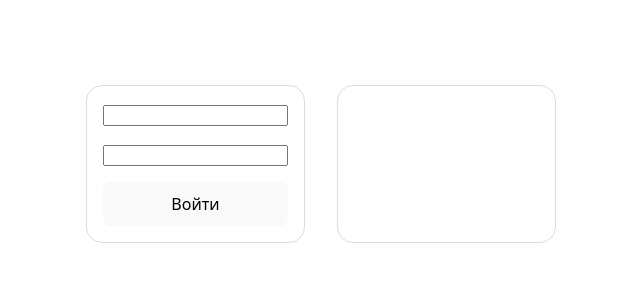
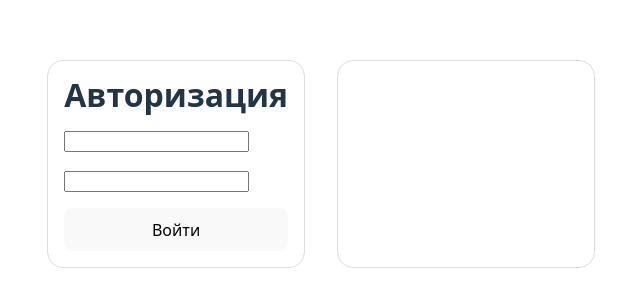
Before and after one commit to tatiana-dk/result-pro-react2, a React (Vite) app: page / in a window 1280 px wide. Shown: the part 236-542 px from the top of the page, without its empty margins (319-959 px from the left). Built offline with nearby package versions, Linux system fonts and the light colour scheme.

Commit message:
feat: add h2

```diff
--- a/src/form/Signin.tsx
+++ b/src/form/Signin.tsx
@@ -1,5 +1,7 @@
 export function Signin() {
     return (
+        <>
+            <h2>Авторизация</h2>
             <form>
                 <div>
                     <input
@@ -15,5 +17,6 @@ export function Signin() {
                 </div>
                 <button type="submit">Войти</button>
             </form>
+        </>
     );
 }
--- a/src/index.css
+++ b/src/index.css
@@ -36,6 +36,13 @@ h1 {
   line-height: 1.1;
 }
 
+h2 {
+  font-size: 2em;
+  line-height: 1.1;
+  margin: 0 0 16px;
+  text-align: center;
+}
+
 button {
   border-radius: 8px;
   border: 1px solid transparent;
```
Lines whose indentation alone changed are shown as unchanged.
